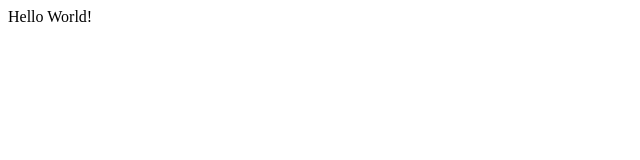
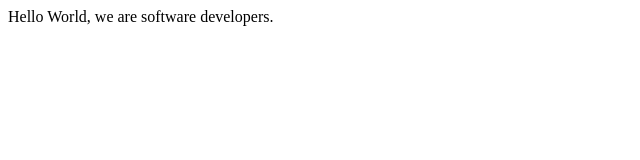
Before and after one commit to Jeddaa/kgomotsofatihah, a plain HTML site: page index.html in a window 1280 px wide. Shown: the whole page, without its empty margins (0-640 px from the left). Drawn offline with Linux system fonts and the light colour scheme.

Commit message:
My first commit

```diff
--- a/index.html
+++ b/index.html
@@ -6,7 +6,8 @@
     <link rel="stylesheet" href="css/style.css">
   </head>
 
+
   <body>
-    Hello World!
+    Hello World, we are software developers.
   </body>
 </html>
```
